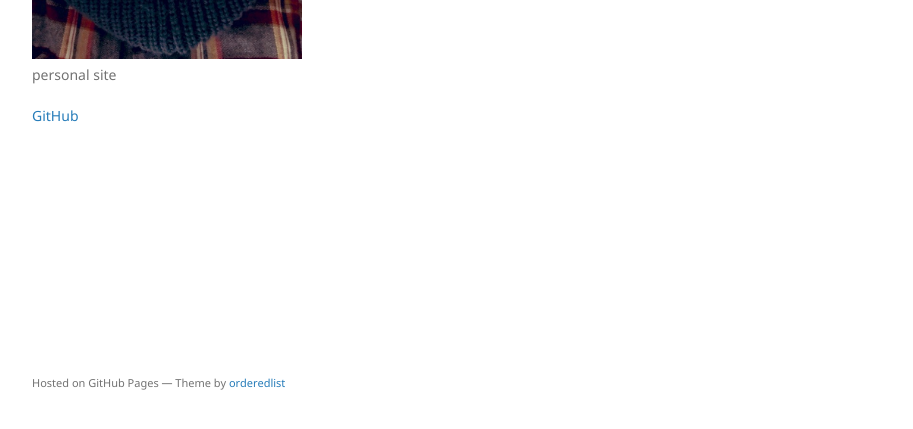
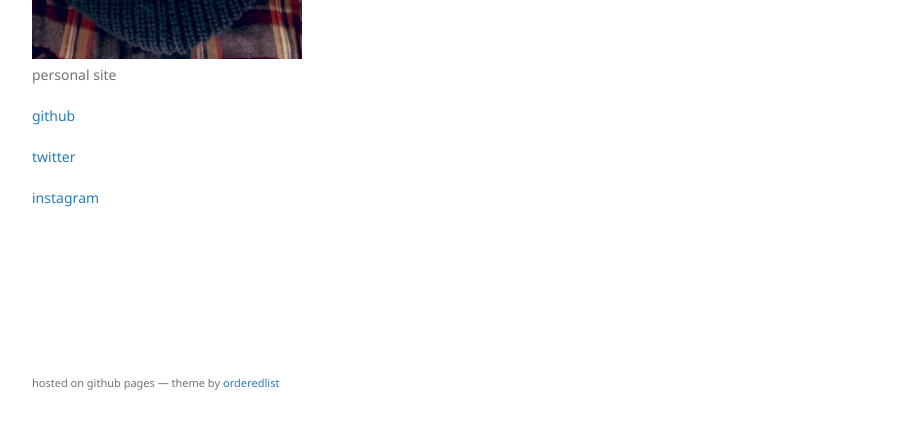
Before and after one commit to cathrynstenson/cathrynstenson.github.io, a Jekyll site: the page built from index.md, in a window 1280 px wide. Shown: the part 438-867 px from the top of the page, without its empty margins (178-1091 px from the left). Built offline with Jekyll 4.4.1, drawn with Linux system fonts in a browser that asks for light colours; our own code applies the rules of GitHub Pages for plain Markdown files.

Commit message:
more tweaks

```diff
--- a/_config.yml
+++ b/_config.yml
@@ -4,3 +4,5 @@ description: personal site
 show_downloads: false
 google_analytics:
 theme: jekyll-theme-minimal
+twitter_url: https://twitter.com/cathryn_stenson
+instagram_url: https://instagram.com/cathryn_stenson_art
--- a/_layouts/default.html
+++ b/_layouts/default.html
@@ -16,19 +16,13 @@
       <header>
         <h1><a href="{{ "/" | absolute_url }}">{{ site.title | default: site.github.repository_name }}</a></h1>
 
-        {% if site.logo %}
-          <img src="{{site.logo | relative_url}}" alt="Logo" />
-        {% endif %}
+        <img src="{{site.logo | relative_url}}" alt="cathryn" />
 
-        <p>{{ site.description | default: site.github.project_tagline }}</p>
+        <p>{{ site.description }}</p>
 
-        {% if site.github.is_project_page %}
-        <p class="view"><a href="{{ site.github.repository_url }}">View the Project on GitHub <small>{{ site.github.repository_nwo }}</small></a></p>
-        {% endif %}
-
-        {% if site.github.is_user_page %}
-        <p class="view"><a href="{{ site.github.owner_url }}">GitHub</a></p>
-        {% endif %}
+        <p class="view"><a href="{{ site.github.owner_url }}">github</a></p>
+        <p class="view"><a href="{{ site.twitter_url }}">twitter</a></p>
+        <p class="view"><a href="{{ site.instagram_url }}">instagram</a></p>
 
       </header>
       <section>
@@ -37,19 +31,9 @@
 
       </section>
       <footer>
-        <p><small>Hosted on GitHub Pages &mdash; Theme by <a href="https://github.com/orderedlist">orderedlist</a></small></p>
+        <p><small>hosted on github pages &mdash; theme by <a href="https://github.com/orderedlist">orderedlist</a></small></p>
       </footer>
     </div>
     <script src="{{ "/assets/js/scale.fix.js" | relative_url }}"></script>
-    {% if site.google_analytics %}
-    <script>
-      (function(i,s,o,g,r,a,m){i['GoogleAnalyticsObject']=r;i[r]=i[r]||function(){
-      (i[r].q=i[r].q||[]).push(arguments)},i[r].l=1*new Date();a=s.createElement(o),
-      m=s.getElementsByTagName(o)[0];a.async=1;a.src=g;m.parentNode.insertBefore(a,m)
-      })(window,document,'script','https://www.google-analytics.com/analytics.js','ga');
-      ga('create', '{{ site.google_analytics }}', 'auto');
-      ga('send', 'pageview');
-    </script>
-    {% endif %}
   </body>
 </html>
```
